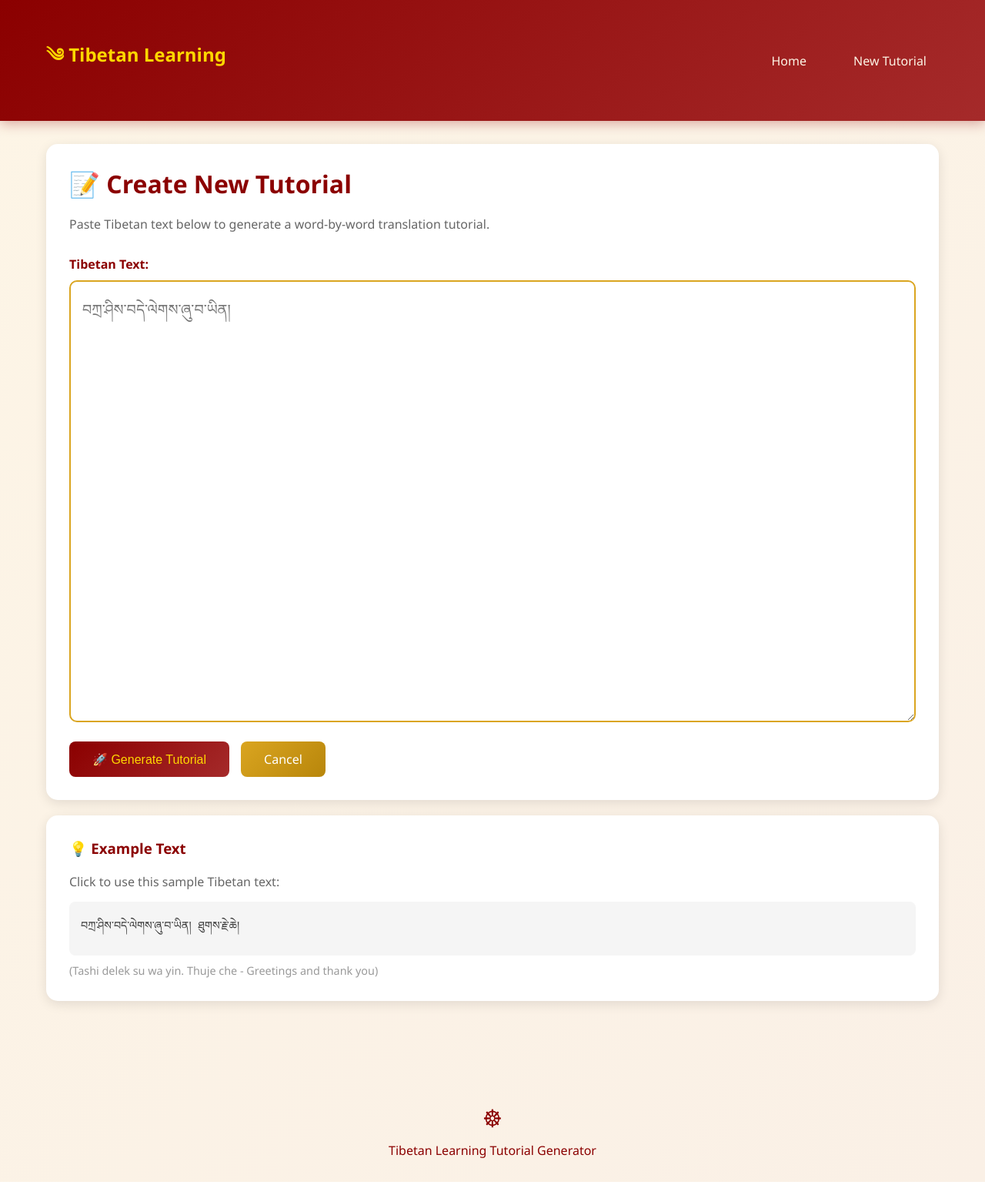
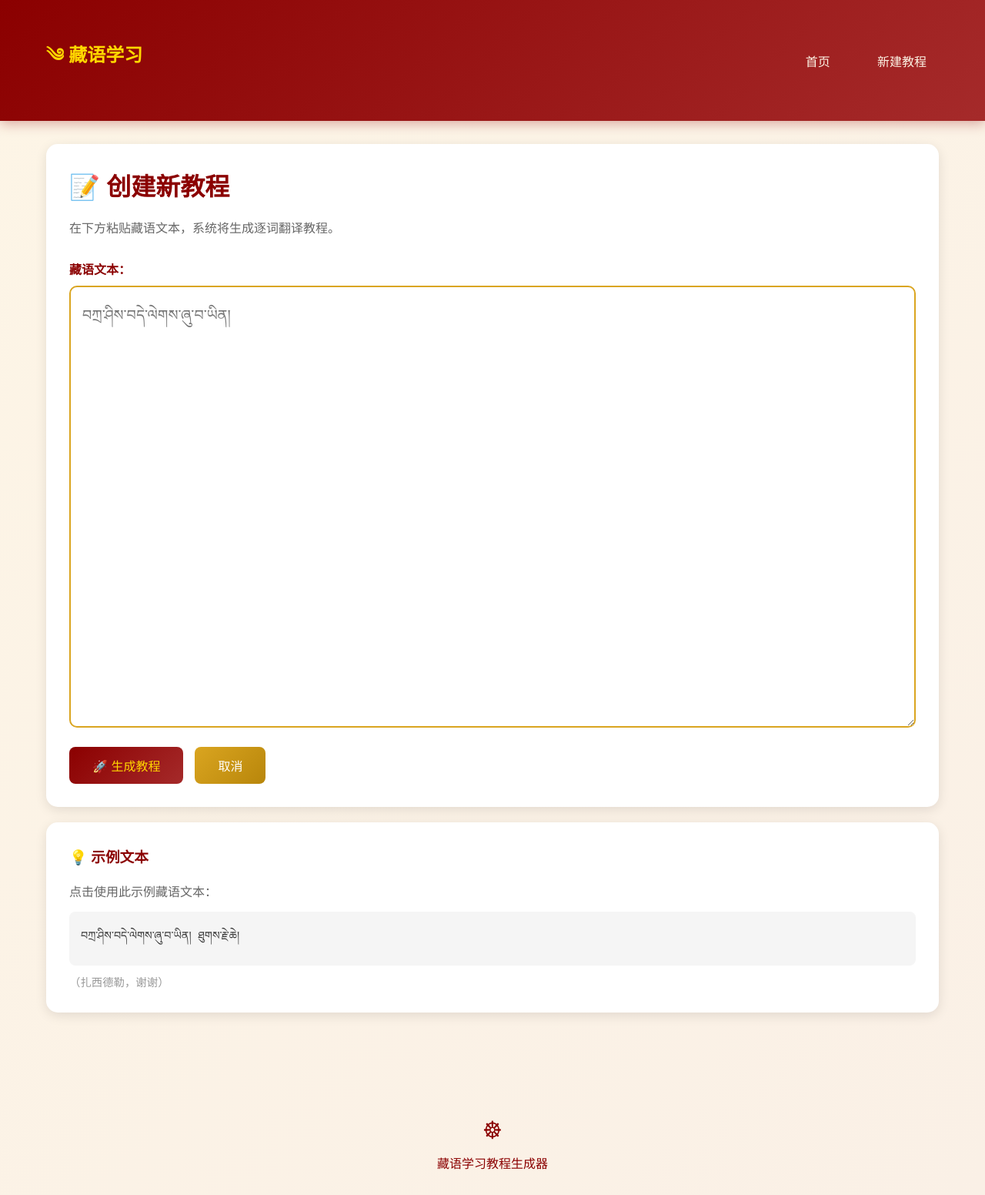
Before and after one commit to xyshyniaphy/tibentan_learn, a FastAPI app: page /input in a window 1280 px wide. Shown: the whole page at 77% size. Run offline with FastAPI, Linux system fonts and the light colour scheme.

Commit message:
Add IP restriction and Chinese UI localization
- Add IP whitelist for /input page and delete API endpoint
- Support proxy-aware IP detection (X-Forwarded-For, X-Real-IP)
- Create 403 error page with Chinese message
- Localize all UI components to Chinese (keep Tibetan content as-is)
- Update config with ip_whitelist setting

Co-Authored-By: Claude Opus 4.6 <noreply@anthropic.com>

```diff
--- a/app/config.py
+++ b/app/config.py
@@ -6,6 +6,7 @@ class Settings(BaseSettings):
     anthropic_auth_token: str = ""
     anthropic_base_url: str = "https://api.z.ai/api/anthropic"
     database_url: str = "sqlite:///./data/tibetan.db"
+    ip_whitelist: str = "127.0.0.1,::1"
 
     class Config:
         env_file = ".env"
--- a/app/routes/pages.py
+++ b/app/routes/pages.py
@@ -4,6 +4,7 @@ from sqlalchemy.orm import Session
 from app.database import get_db
 from app.models import Job, Word
 from app.services.html_generator import generate_tutorial_html
+from app.utils.ip_check import is_ip_allowed
 
 router = APIRouter(tags=["pages"])
 
@@ -21,6 +22,12 @@ async def home(request: Request, db: Session = Depends(get_db)):
 @router.get("/input", response_class=HTMLResponse)
 async def input_page(request: Request):
     """Page to input Tibetan text."""
+    if not is_ip_allowed(request):
+        return request.app.state.templates.TemplateResponse(
+            "403.html",
+            {"request": request},
+            status_code=403
+        )
     return request.app.state.templates.TemplateResponse(
         "input.html",
         {"request": request}
--- a/app/templates/base.html
+++ b/app/templates/base.html
@@ -1,9 +1,9 @@
 <!DOCTYPE html>
-<html lang="en">
+<html lang="zh-CN">
 <head>
     <meta charset="UTF-8">
     <meta name="viewport" content="width=device-width, initial-scale=1.0">
-    <title>{% block title %}Tibetan Learning{% endblock %}</title>
+    <title>{% block title %}藏语学习{% endblock %}</title>
     <style>
         * {
             margin: 0;
@@ -147,10 +147,10 @@
 <body>
     <nav>
         <div class="container">
-            <a href="/" class="logo">༄ Tibetan Learning</a>
+            <a href="/" class="logo">༄ 藏语学习</a>
             <div class="nav-links">
-                <a href="/">Home</a>
-                <a href="/input">New Tutorial</a>
+                <a href="/">首页</a>
+                <a href="/input">新建教程</a>
             </div>
         </div>
     </nav>
@@ -161,7 +161,7 @@
 
     <footer>
         <div class="dharma-wheel">☸</div>
-        <p>Tibetan Learning Tutorial Generator</p>
+        <p>藏语学习教程生成器</p>
     </footer>
 
     {% block extra_js %}{% endblock %}
--- a/app/templates/input.html
+++ b/app/templates/input.html
@@ -1,16 +1,16 @@
 {% extends "base.html" %}
 
-{% block title %}Create Tutorial - Tibetan Learning{% endblock %}
+{% block title %}创建教程 - 藏语学习{% endblock %}
 
 {% block content %}
 <div class="card">
-    <h1>📝 Create New Tutorial</h1>
-    <p style="color: #666; margin-bottom: 30px;">Paste Tibetan text below to generate a word-by-word translation tutorial.</p>
+    <h1>📝 创建新教程</h1>
+    <p style="color: #666; margin-bottom: 30px;">在下方粘贴藏语文本，系统将生成逐词翻译教程。</p>
 
     <form id="createForm">
         <div style="margin-bottom: 20px;">
             <label for="text" style="display: block; margin-bottom: 10px; font-weight: bold; color: #8B0000;">
-                Tibetan Text:
+                藏语文本：
             </label>
             <textarea
                 id="text"
@@ -24,16 +24,16 @@
 
         <div style="display: flex; gap: 15px;">
             <button type="submit" class="btn btn-primary" id="submitBtn">
-                🚀 Generate Tutorial
+                🚀 生成教程
             </button>
-            <a href="/" class="btn btn-secondary">Cancel</a>
+            <a href="/" class="btn btn-secondary">取消</a>
         </div>
     </form>
 </div>
 
 <div class="card">
-    <h3>💡 Example Text</h3>
-    <p style="color: #666; margin-bottom: 15px;">Click to use this sample Tibetan text:</p>
+    <h3>💡 示例文本</h3>
+    <p style="color: #666; margin-bottom: 15px;">点击使用此示例藏语文本：</p>
     <code
         style="display: block; padding: 15px; background: #F5F5F5; border-radius: 8px; cursor: pointer; font-size: 1.1em;"
         onclick="document.getElementById('text').value = this.textContent;"
@@ -41,7 +41,7 @@
         བཀྲ་ཤིས་བདེ་ལེགས་ཞུ་བ་ཡིན། ཐུགས་རྗེ་ཆེ།
     </code>
     <p style="color: #999; margin-top: 10px; font-size: 0.9em;">
-        (Tashi delek su wa yin. Thuje che - Greetings and thank you)
+        （扎西德勒，谢谢）
     </p>
 </div>
 {% endblock %}
@@ -54,7 +54,7 @@ document.getElementById('createForm').addEventListener('submit', async function(
     const btn = document.getElementById('submitBtn');
     const text = document.getElementById('text').value;
 
-    btn.textContent = '⏳ Processing...';
+    btn.textContent = '⏳ 处理中...';
     btn.disabled = true;
 
     try {
@@ -71,13 +71,13 @@ document.getElementById('createForm').addEventListener('submit', async function(
         if (data.redirect) {
             window.location.href = data.redirect;
         } else {
-            alert('Error: ' + (data.detail || 'Unknown error'));
-            btn.textContent = '🚀 Generate Tutorial';
+            alert('错误：' + (data.detail || '未知错误'));
+            btn.textContent = '🚀 生成教程';
             btn.disabled = false;
         }
     } catch (error) {
-        alert('Error: ' + error.message);
-        btn.textContent = '🚀 Generate Tutorial';
+        alert('错误：' + error.message);
+        btn.textContent = '🚀 生成教程';
         btn.disabled = false;
     }
 });
--- /dev/null
+++ b/app/utils/__init__.py
@@ -0,0 +1,3 @@
+from app.utils.ip_check import is_ip_allowed, get_client_ip
+
+__all__ = ["is_ip_allowed", "get_client_ip"]
--- /dev/null
+++ b/app/utils/ip_check.py
@@ -0,0 +1,35 @@
+"""IP whitelist checking utilities."""
+from fastapi import Request
+from app.config import get_settings
+
+
+def get_client_ip(request: Request) -> str:
+    """Get the client IP address from the request, handling proxies."""
+    # Check X-Forwarded-For header first (common for reverse proxies)
+    forwarded_for = request.headers.get("X-Forwarded-For")
+    if forwarded_for:
+        # X-Forwarded-For can contain multiple IPs, first one is the client
+        return forwarded_for.split(",")[0].strip()
+
+    # Check X-Real-IP header (used by nginx)
+    real_ip = request.headers.get("X-Real-IP")
+    if real_ip:
+        return real_ip.strip()
+
+    # Fall back to direct client IP
+    if request.client:
+        return request.client.host
+
+    return "127.0.0.1"
+
+
+def is_ip_allowed(request: Request) -> bool:
+    """Check if the client IP is in the whitelist."""
+    settings = get_settings()
+    client_ip = get_client_ip(request)
+
+    # Parse whitelist from settings
+    whitelist = [ip.strip() for ip in settings.ip_whitelist.split(",") if ip.strip()]
+
+    # Check if client IP is in whitelist
+    return client_ip in whitelist
--- a/docker-compose.yml
+++ b/docker-compose.yml
@@ -8,3 +8,7 @@ services:
     environment:
       - ANTHROPIC_AUTH_TOKEN=${ANTHROPIC_AUTH_TOKEN}
       - ANTHROPIC_BASE_URL=${ANTHROPIC_BASE_URL:-https://api.z.ai/api/anthropic}
+      - IP_WHITELIST=${IP_WHITELIST:-127.0.0.1,::1}
+    # For development: uncomment to allow Docker gateway access
+    # extra_hosts:
+    #   - "host.docker.internal:host-gateway"
```
Also changed, not shown: app/routes/api.py (+6 -1 lines), app/templates/403.html (added, +17 -0 lines), app/templates/index.html (+21 -17 lines), app/templates/progress.html (+21 -11 lines), app/templates/result.html (+5 -5 lines), 1 other file.
